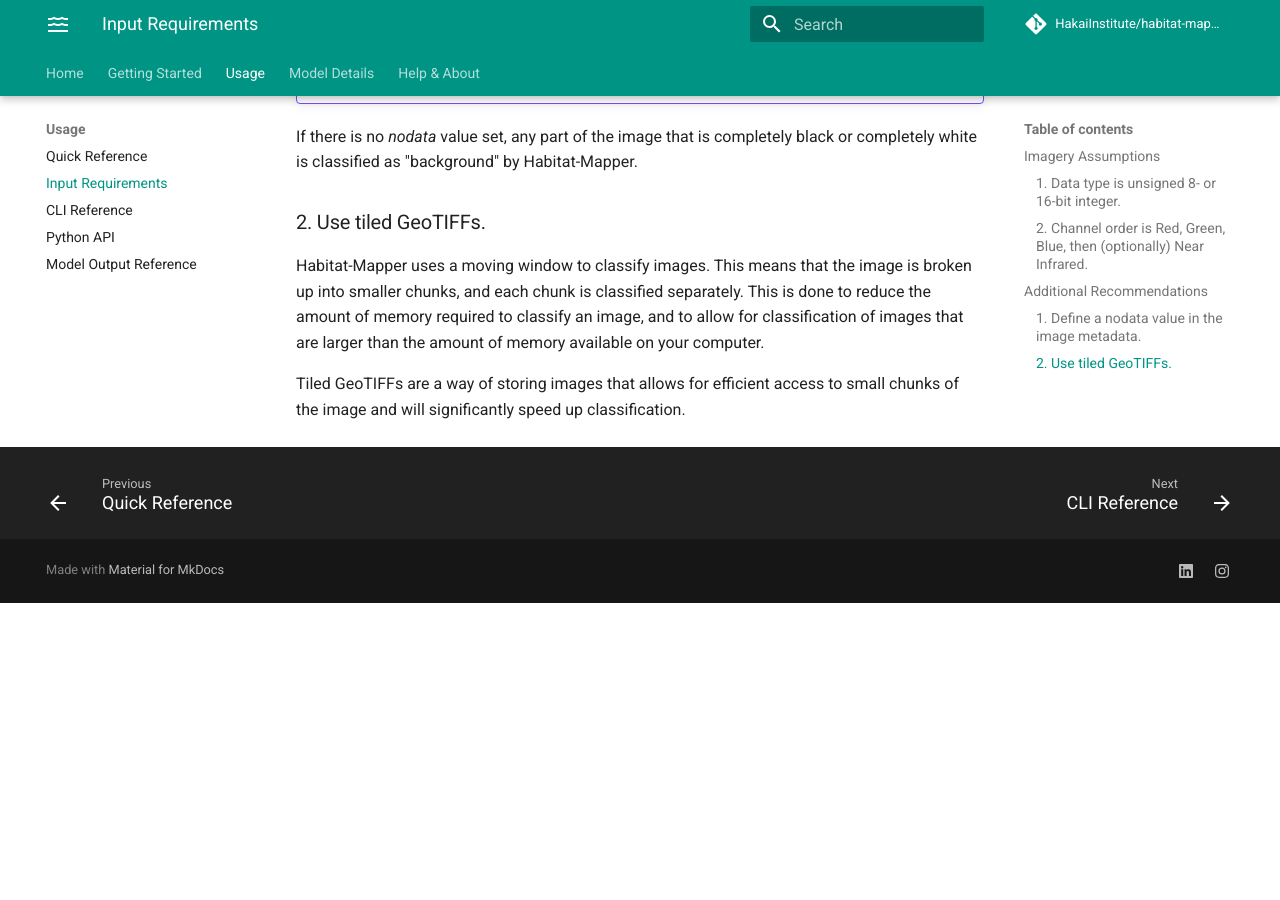
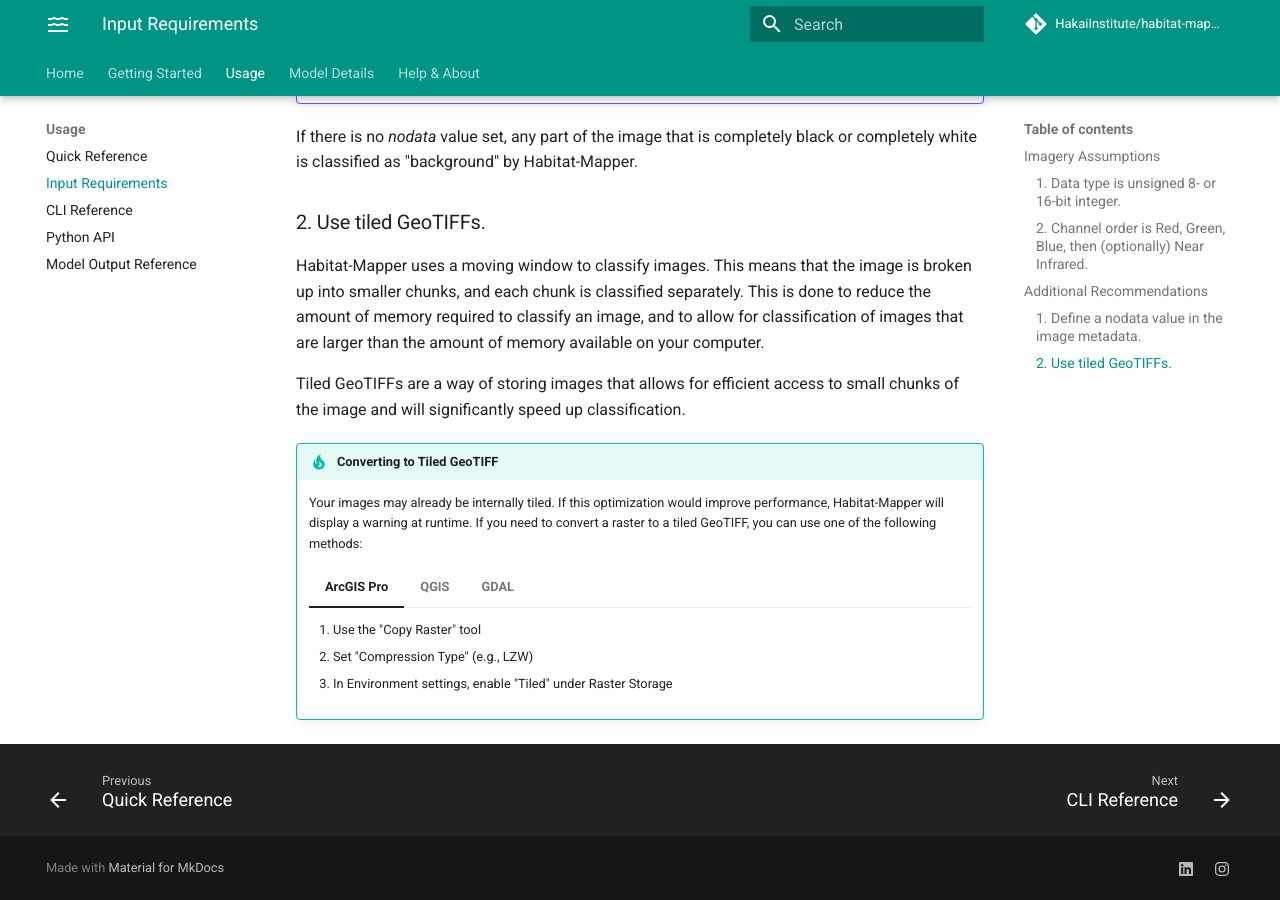
Before and after one commit to HakaiInstitute/kelp-o-matic, an MkDocs documentation site: the page built from docs/expectations.md, in a window 1280 px wide and 900 px high, scrolled down 1013 px. Built offline with MkDocs 1.6.1 and Material for MkDocs 9.7.7, drawn with Linux system fonts in a browser that asks for light colours; comment, search, counter and statistics services are not loaded; before the commit the page ends 1616 px from its top, so only the background shows below that.

Commit message:
Add instructions for creating tiled tifs

````diff
--- a/docs/expectations.md
+++ b/docs/expectations.md
@@ -49,3 +49,27 @@ computer.
 
 Tiled GeoTIFFs are a way of storing images that allows for efficient access to small
 chunks of the image and will significantly speed up classification.
+
+!!! tip "Converting to Tiled GeoTIFF"
+
+    Your images may already be internally tiled. If this optimization would improve performance,
+    Habitat-Mapper will display a warning at runtime. If you need to convert a raster to a tiled
+    GeoTIFF, you can use one of the following methods:
+
+    === "ArcGIS Pro"
+
+        1. Use the "Copy Raster" tool
+        2. Set "Compression Type" (e.g., LZW)
+        3. In Environment settings, enable "Tiled" under Raster Storage
+
+    === "QGIS"
+
+        1. Raster → Conversion → Translate (Convert Format)
+        2. Under "Advanced Parameters", set Profile to "High compression"
+        3. Or manually add creation option: `TILED=YES`
+
+    === "GDAL"
+
+        ```bash
+        gdal_translate -co TILED=YES -co COMPRESS=LZW input.tif output_tiled.tif
+        ```
````
